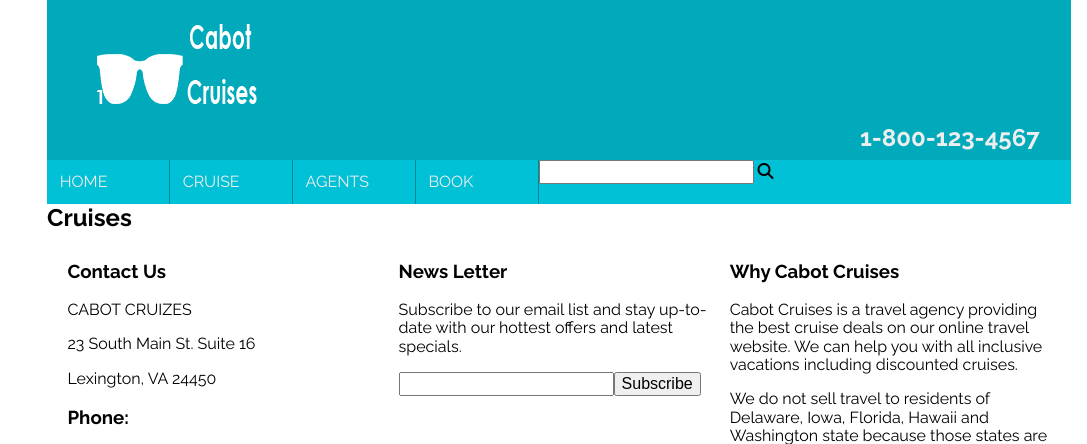
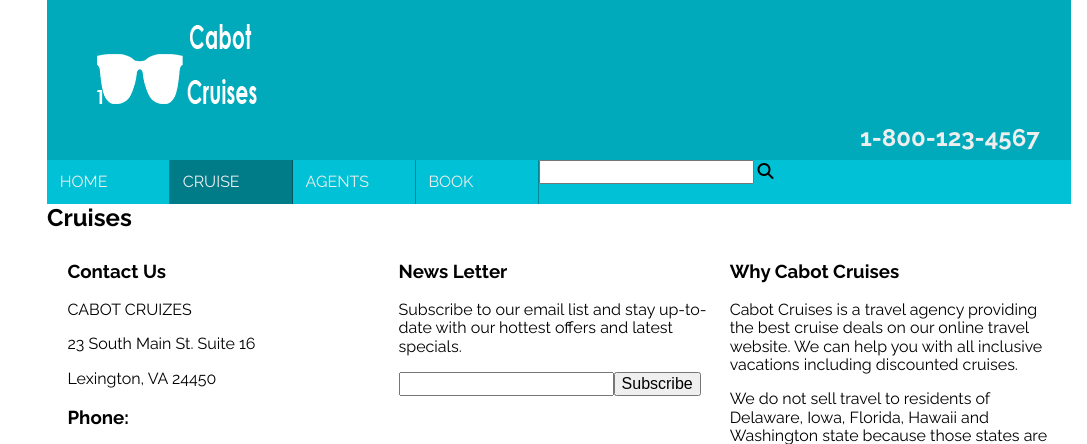
Before and after one commit to DevelopingWriter96/cabotphp, a PHP site: page /cruise.php in a window 1280 px wide; the page is wider, and only the part inside the window is pictured. Shown: the top 444 px of that part, without its empty margins (193-1280 px from the left). Run offline with PHP 8.4, Linux system fonts and the light colour scheme; some libraries are stand-ins or nearby versions.

Commit message:
Changed Active Class

```diff
--- a/css/styles.css
+++ b/css/styles.css
@@ -455,7 +455,7 @@ nav ul li a {
   text-decoration: none;
   border-top: 1px solid rgba(0, 0, 0, 0.3); }
 
-nav ul li.active {
+nav ul li a.active {
   background-color: #007c88; }
 
 nav a:hover {
--- a/scss/_small.scss
+++ b/scss/_small.scss
@@ -64,7 +64,7 @@ nav ul li a{
 	border-top:1px solid rgba(0, 0, 0, 0.3);
 }
 
-nav ul li.active{background-color: darken($backColor, 10%);
+nav ul li a.active{background-color: darken($backColor, 10%);
 }
 
 nav a:hover {background-color: rgba(0, 0, 0, 0.1);
```
Also changed, not shown: 1 other file.
